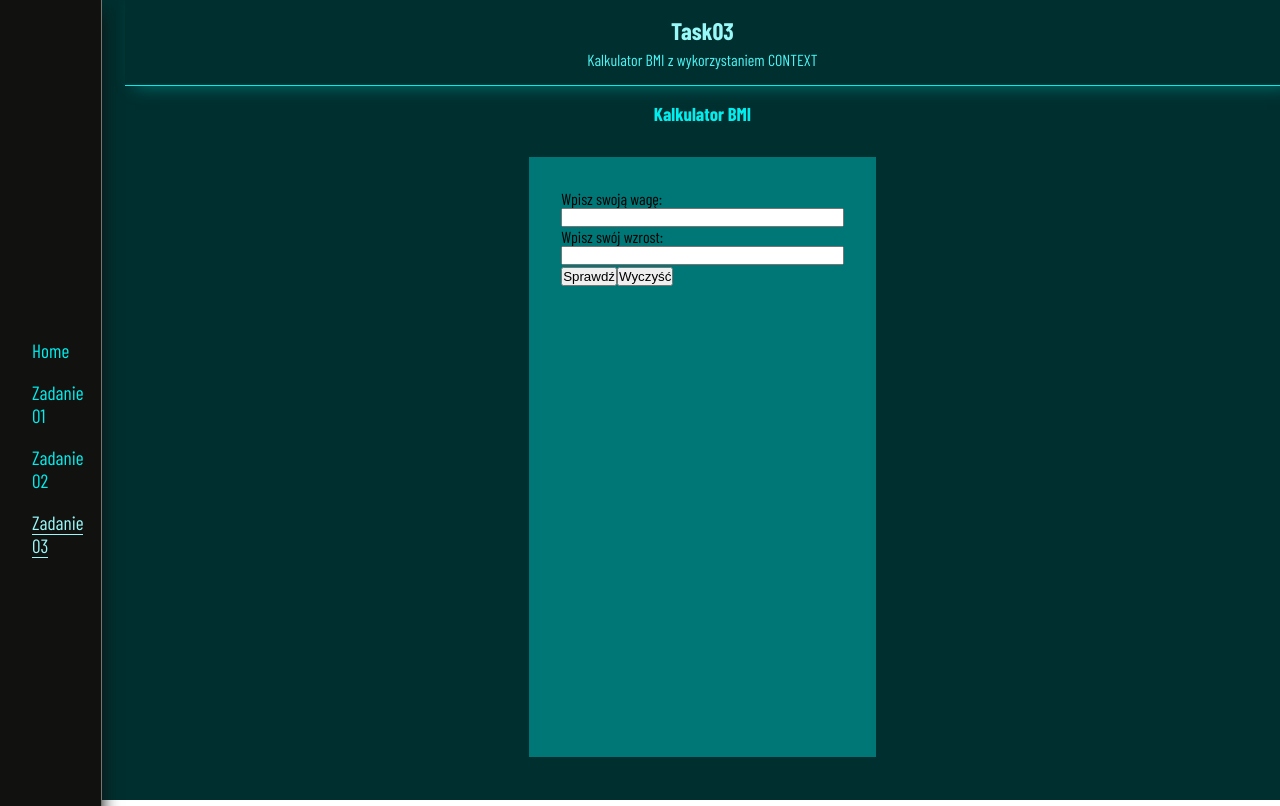
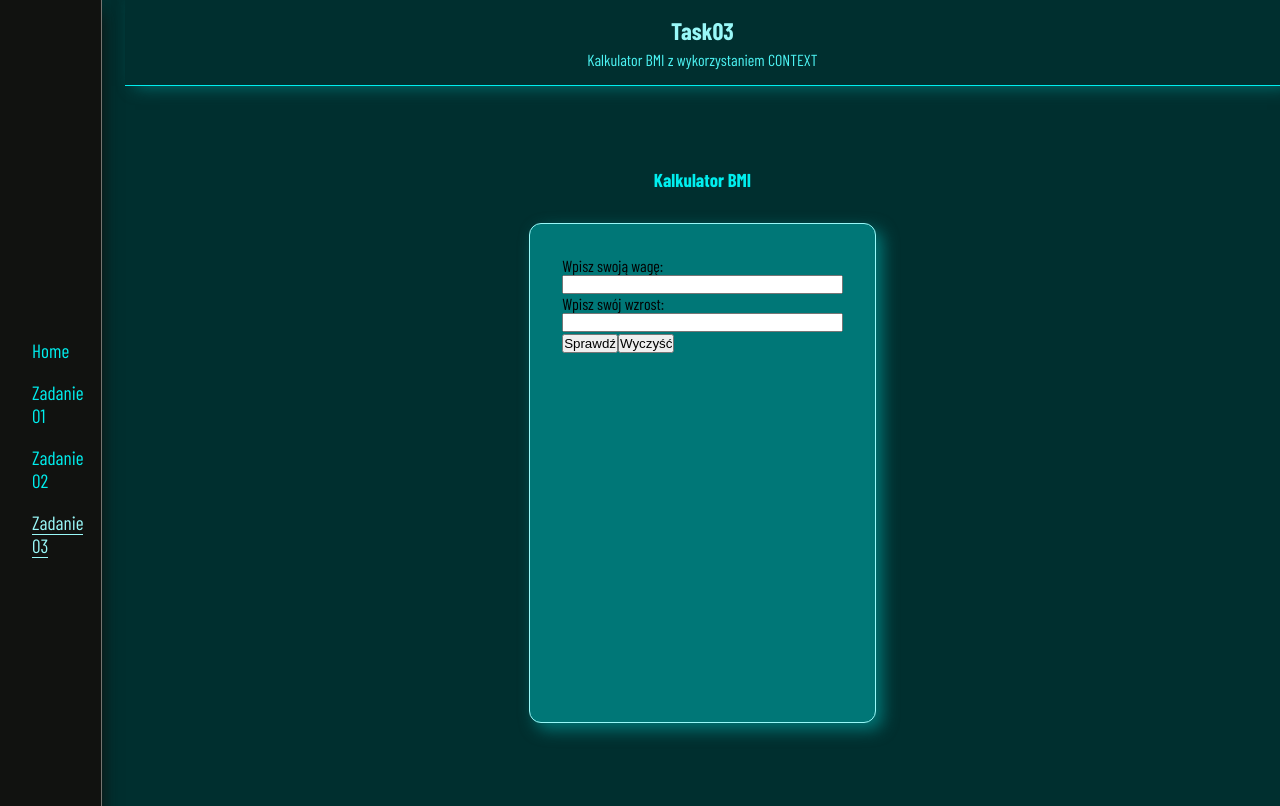
Before and after one commit to Scorpion19702022/MyReact_App001, a React (Create React App) app: page /Task03 in a window 1280 px wide. Built offline with nearby package versions, Linux system fonts and the light colour scheme; a web font is replaced by a local one.

Commit message:
corected in styles css

```diff
--- a/src/Components/Task03/Task03.module.css
+++ b/src/Components/Task03/Task03.module.css
@@ -69,10 +69,11 @@
 
 .wrapper_content {
 	width: 100%;
+	height: 90vh;
 	display: flex;
 	flex-direction: column;
 	align-items: center;
-	margin: 1em 0em;
+	justify-content: center;
 }
 
 .heading_content {
--- a/src/Components/Task03/Task03inputs.module.css
+++ b/src/Components/Task03/Task03inputs.module.css
@@ -39,10 +39,13 @@
 
 .box_inputs {
 	width: 30%;
-	height: 600px;
+	height: 500px;
 	padding: 2em;
 	margin-top: 2em;
 	display: flex;
 	flex-direction: column;
 	background-color: var(--color-blue06);
+	border-radius: 12px;
+	border: 0.04em solid var(--color-blue02);
+	box-shadow: 0.4em 0.4em 1em var(--color-blue06);
 }
```
